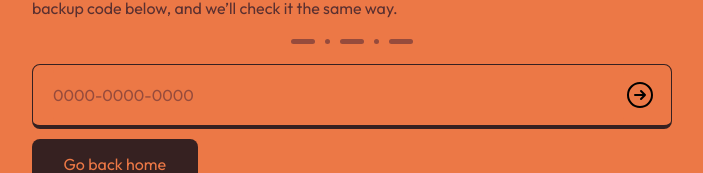
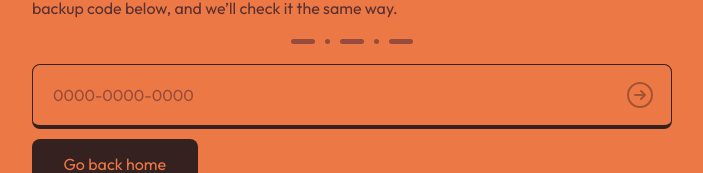
Before and after one commit to LemonFoxmere/Mosaicly, a SvelteKit app: page /search in a window 1280 px wide. Shown: the part 315-488 px from the top of the page, without its empty margins (288-991 px from the left). Built offline with nearby package versions, Linux system fonts and the light colour scheme; no server answers; a web font is replaced by a local one.

Commit message:
Find canvas: redirect if button press

```diff
--- a/src/routes/search/+page.svelte
+++ b/src/routes/search/+page.svelte
@@ -1,20 +1,14 @@
 <script lang="ts">
-	let name = "";
+	let canvasCode = "";
 	let canvasFound = true;
 
-	function AddText(inputText: string) {
-		// as text is added check if need to add hyphen
-		if (inputText.length > 0) {
-		}
+	// check if the canvas exists
+	// if yes: redirect to canvas
+	// else: show error message  (text has its own if statement)
+	function Submit() {
+		canvasFound = canvasCode.length > 0;
+		if (canvasFound) window.location.href = "/canvas";
 	}
-
-	function Submit() {
-		console.log("Get text from input: " + name);
-		canvasFound = name.length > 0;
-	}
-
-	// testing adding hyphens between text
-	AddText("o");
 </script>
 
 <main>
@@ -43,8 +37,9 @@
 
 	<section id="cta">
 		<div class="input-wrapper item-frame">
-			<input placeholder="0000-0000-0000" maxlength="12" bind:value={name} />
+			<input placeholder="0000-0000-0000" maxlength="12" bind:value={canvasCode} />
 			<button
+				disabled={canvasCode.length < 12}
 				onclick={() => {
 					Submit();
 				}}
```
